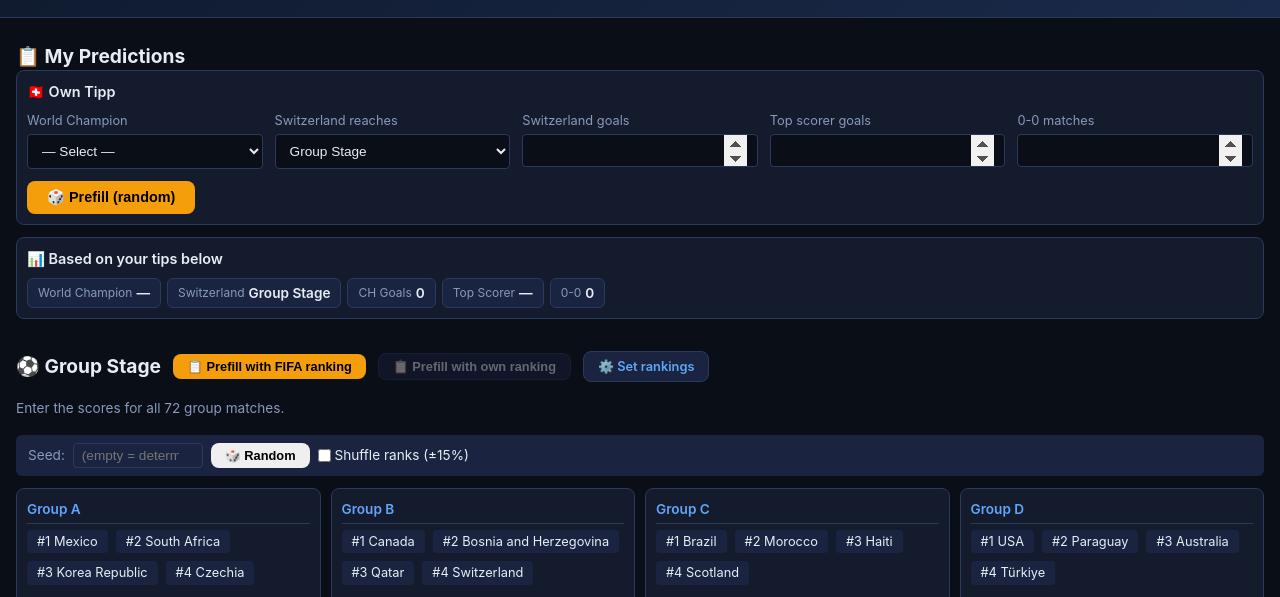
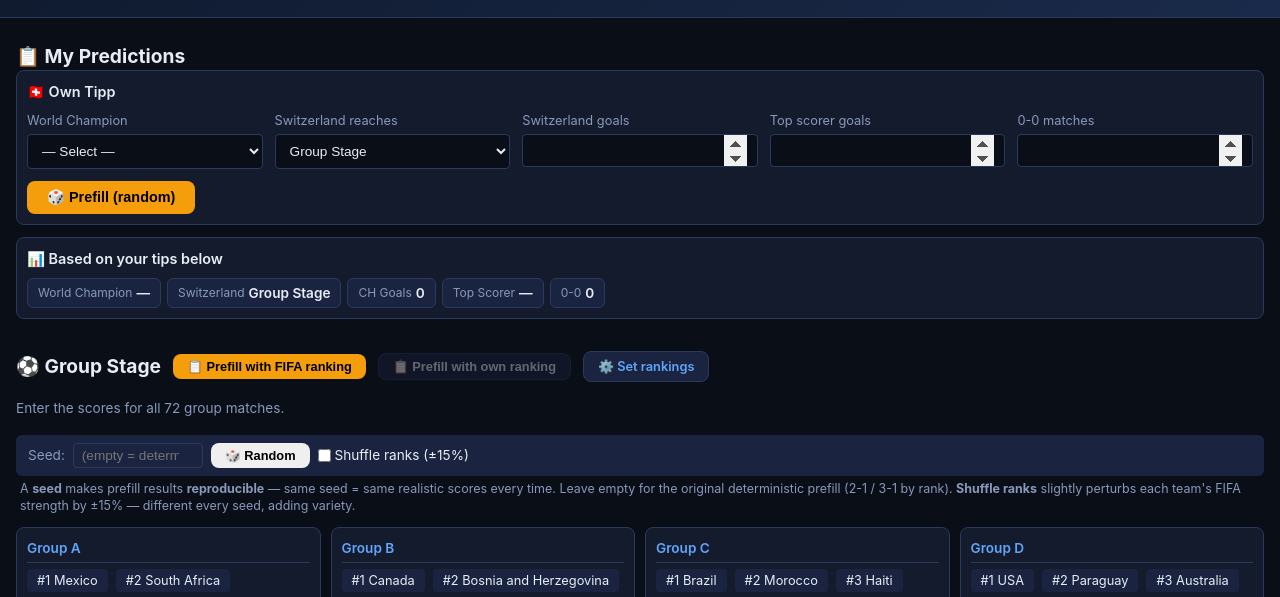
Before and after one commit to princetonton/championship-bracket, an Astro site: page / in a window 1280 px wide. Shown: the part 128-725 px from the top of the page. Built offline with nearby package versions, Linux system fonts and the light colour scheme; Astro itself is replaced by a stand-in of ours.

Commit message:
Add explanation text for seed and shuffle ranks feature

```diff
--- a/src/pages/index.astro
+++ b/src/pages/index.astro
@@ -123,7 +123,7 @@ const groupPanels = GROUP_LETTERS.map(letter => {
       </div>
       <p class="section-subtitle">Enter the scores for all 72 group matches.</p>
 
-      <div class="seed-controls" style="display:flex;gap:8px;align-items:center;flex-wrap:wrap;margin-bottom:12px;padding:8px 12px;background:var(--surface2);border-radius:6px">
+      <div class="seed-controls" style="display:flex;gap:8px;align-items:center;flex-wrap:wrap;margin-bottom:6px;padding:8px 12px;background:var(--surface2);border-radius:6px">
         <span style="font-size:0.85rem;color:var(--textDim)">Seed:</span>
         <input type="number" id="seed-input" placeholder="(empty = deterministic)" style="width:130px;background:var(--surface1);border:1px solid var(--border);border-radius:4px;color:var(--text);padding:4px 8px;font-size:0.85rem" />
         <button class="btn btn-sm" id="seed-random-btn" style="font-size:0.8rem">🎲 Random</button>
@@ -131,6 +131,11 @@ const groupPanels = GROUP_LETTERS.map(letter => {
           <input type="checkbox" id="shuffle-ranks" /> Shuffle ranks (±15%)
         </label>
       </div>
+      <p style="font-size:0.78rem;color:var(--textDim);margin:-2px 0 12px 4px;line-height:1.4">
+        A <strong>seed</strong> makes prefill results <strong>reproducible</strong> — same seed = same realistic scores every time.
+        Leave empty for the original deterministic prefill (2-1 / 3-1 by rank).
+        <strong>Shuffle ranks</strong> slightly perturbs each team's FIFA strength by ±15% — different every seed, adding variety.
+      </p>
 
       <div id="group-panels" class="groups-grid"><Fragment set:html={groupPanels} /></div>
 
```
